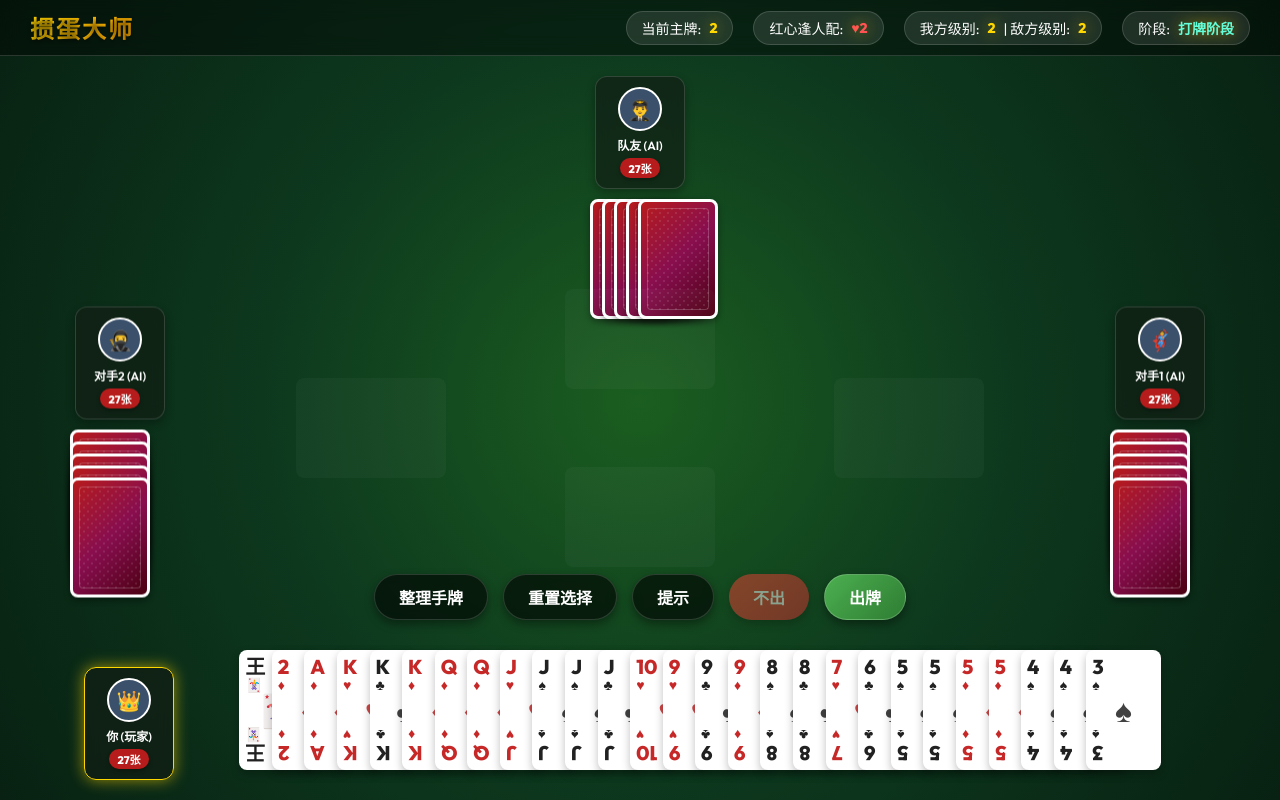
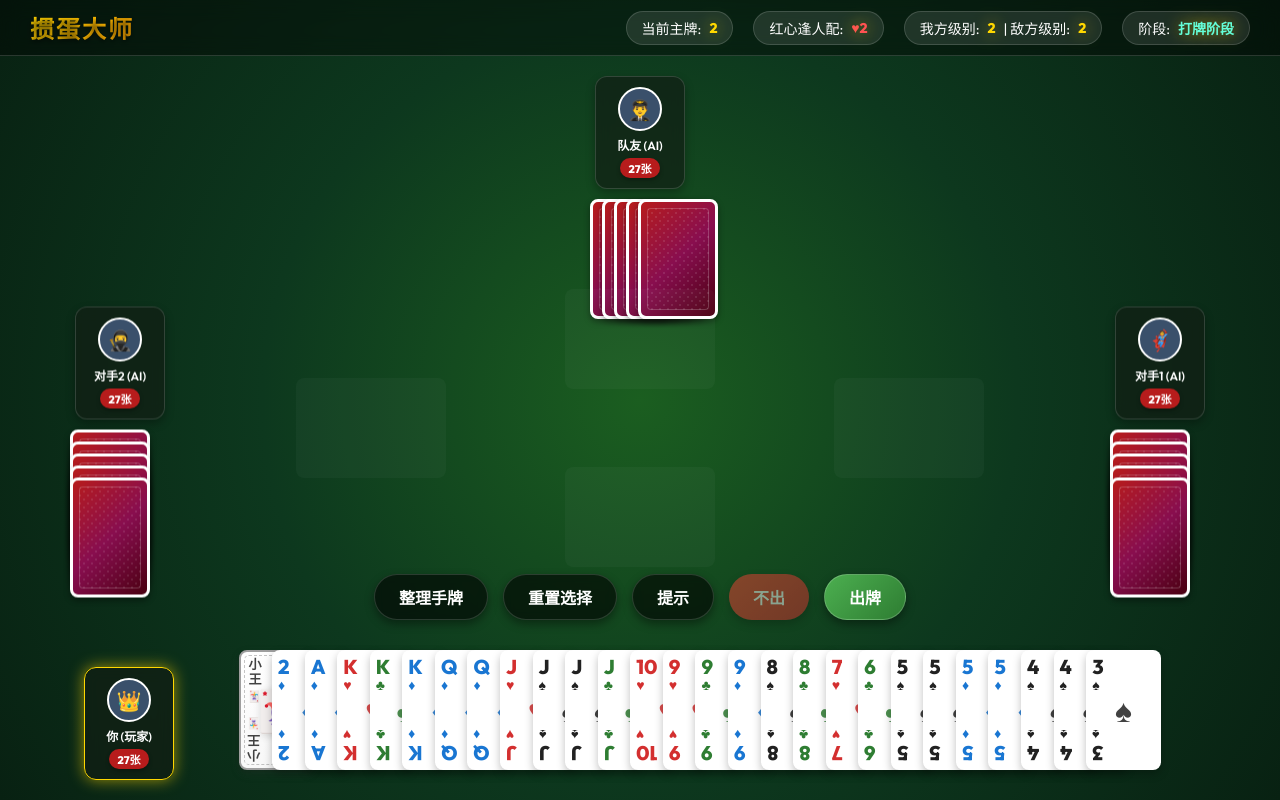
Before and after one commit to knight008848/guandan-master, a website built with Vite: page index.html in a window 1280 px wide. Built offline with nearby package versions, Linux system fonts and the light colour scheme.

Commit message:
style: implement 4-color cards and premium styled Jokers with vertical corner labels

```diff
--- a/src/renderer.ts
+++ b/src/renderer.ts
@@ -202,8 +202,24 @@ export class DOMRenderer {
 
   private createCardElement(card: Card): HTMLElement {
     const cardEl = document.createElement('div');
-    const isRed = card.suit === 'H' || card.suit === 'D';
-    cardEl.className = `card ${isRed ? 'red' : 'black'}`;
+
+    // 确定4色牌与大小王对应的 CSS 类
+    let suitClass = '';
+    if (card.suit === 'H') {
+      suitClass = 'suit-h';
+    } else if (card.suit === 'S') {
+      suitClass = 'suit-s';
+    } else if (card.suit === 'D') {
+      suitClass = 'suit-d';
+    } else if (card.suit === 'C') {
+      suitClass = 'suit-c';
+    } else if (card.rank === 'red_joker') {
+      suitClass = 'red-joker';
+    } else if (card.rank === 'black_joker') {
+      suitClass = 'black-joker';
+    }
+
+    cardEl.className = `card ${suitClass}`;
 
     if (card.rank === this.session.currentRank && card.suit === 'H') {
       cardEl.classList.add('wild');
@@ -214,8 +230,10 @@ export class DOMRenderer {
     };
 
     let rankLabel = card.rank;
-    if (card.rank === 'red_joker' || card.rank === 'black_joker') {
-      rankLabel = '王';
+    if (card.rank === 'red_joker') {
+      rankLabel = '大王';
+    } else if (card.rank === 'black_joker') {
+      rankLabel = '小王';
     }
 
     const suitSym = suitSymbols[card.suit] || '';
--- a/src/style.css
+++ b/src/style.css
@@ -267,6 +267,88 @@ body {
   transform: translate(-50%, -50%);
   font-size: 32px;
   opacity: 0.85;
+}
+
+/* 四色牌与大小王高级样式 */
+.card.suit-h {
+  color: #d32f2f; /* 红桃：经典高对比度红色 */
+}
+.card.suit-s {
+  color: #212121; /* 黑桃：纯正典雅黑色 */
+}
+.card.suit-d {
+  color: #1976d2; /* 方块：高贵亮丽蓝色 */
+}
+.card.suit-c {
+  color: #2e7d32; /* 梅花：生机勃勃绿色 */
+}
+
+.card.red-joker {
+  color: #d32f2f; /* 大王：亮红 */
+  border: 2px solid #ffd700; /* 尊贵金色边框 */
+  background: linear-gradient(135deg, #ffffff 0%, #fff3f3 100%);
+  box-shadow: 0 4px 10px rgba(211, 47, 47, 0.3), 0 2px 4px rgba(0,0,0,0.15);
+}
+.card.red-joker::before {
+  content: '';
+  position: absolute;
+  top: 3px;
+  left: 3px;
+  right: 3px;
+  bottom: 3px;
+  border: 1px dashed rgba(211, 47, 47, 0.4);
+  border-radius: 5px;
+  pointer-events: none;
+}
+.card.red-joker .card-value {
+  font-size: 13px;
+  font-weight: 900;
+  writing-mode: vertical-rl;
+  letter-spacing: 2px;
+}
+.card.red-joker .card-suit-small {
+  font-size: 11px;
+  margin-top: 2px;
+}
+.card.red-joker .card-center-suit {
+  font-size: 40px;
+  opacity: 0.95;
+  color: #d32f2f;
+  filter: drop-shadow(0 2px 4px rgba(0,0,0,0.2));
+}
+
+.card.black-joker {
+  color: #424242; /* 小王：深灰色/黑色 */
+  border: 2px solid #9e9e9e; /* 经典银灰色边框 */
+  background: linear-gradient(135deg, #ffffff 0%, #f5f5f5 100%);
+  box-shadow: 0 4px 10px rgba(66, 66, 66, 0.2), 0 2px 4px rgba(0,0,0,0.15);
+}
+.card.black-joker::before {
+  content: '';
+  position: absolute;
+  top: 3px;
+  left: 3px;
+  right: 3px;
+  bottom: 3px;
+  border: 1px dashed rgba(66, 66, 66, 0.3);
+  border-radius: 5px;
+  pointer-events: none;
+}
+.card.black-joker .card-value {
+  font-size: 13px;
+  font-weight: 900;
+  writing-mode: vertical-rl;
+  letter-spacing: 2px;
+}
+.card.black-joker .card-suit-small {
+  font-size: 11px;
+  margin-top: 2px;
+}
+.card.black-joker .card-center-suit {
+  font-size: 40px;
+  opacity: 0.95;
+  color: #616161;
+  filter: drop-shadow(0 2px 4px rgba(0,0,0,0.15));
 }
 
 /* 红黑颜色 */
```
